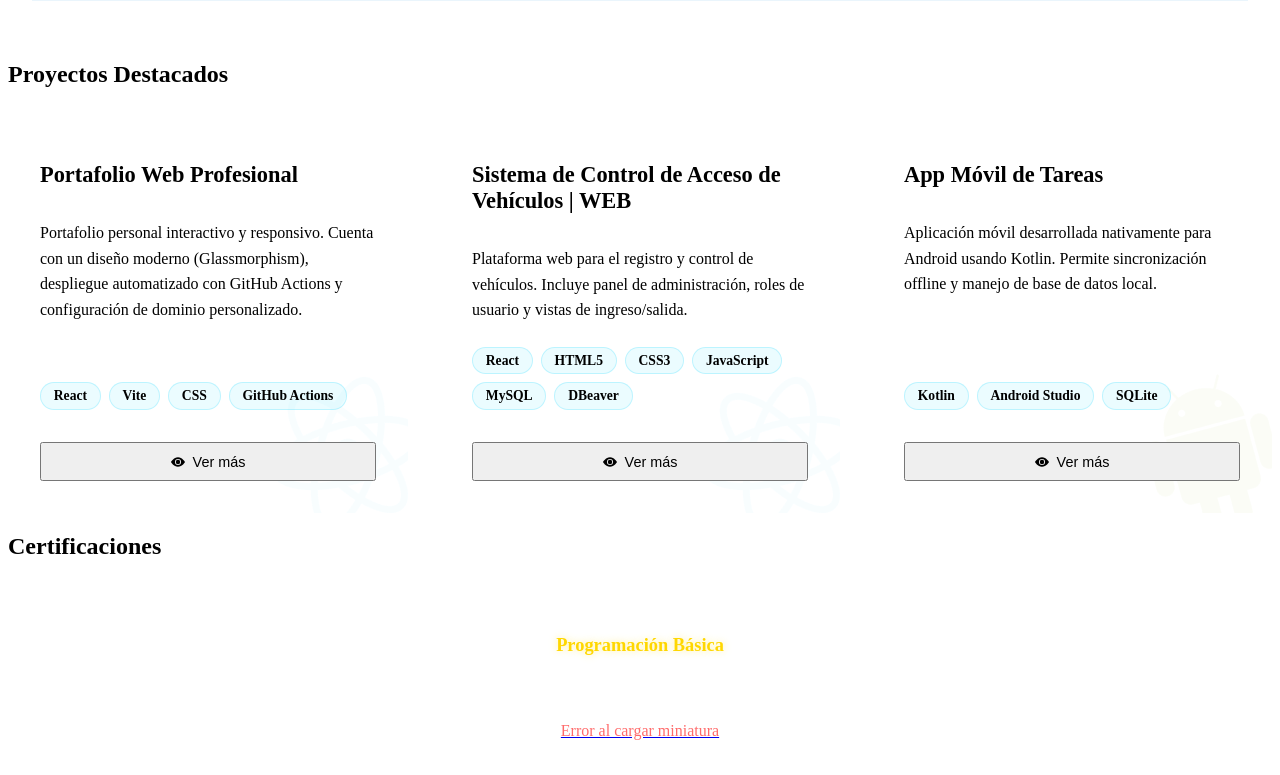
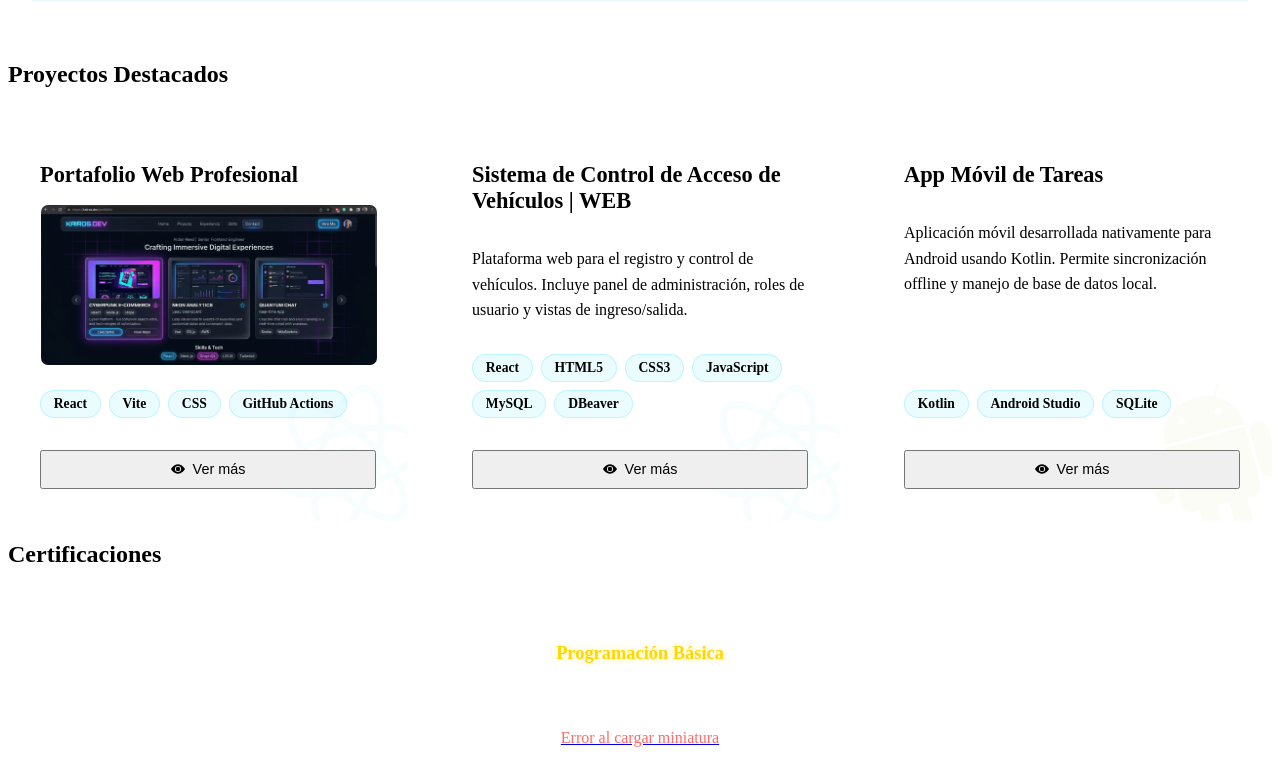
Before and after one commit to Seba-erc/Portafolio-Web, a React (Vite) app: page / in a window 1280 px wide. Shown: the part 4705-5480 px from the top of the page. Built offline with nearby package versions, Linux system fonts and the light colour scheme; the HTML template or start-up script is replaced by a standard one.

Commit message:
Agregar soporte para imágenes en las tarjetas de proyectos y añadir preview del portafolio

```diff
--- a/src/components/sections/Projects.jsx
+++ b/src/components/sections/Projects.jsx
@@ -17,9 +17,13 @@ export default function Projects({ onViewMore }) {
               {project.title}
             </h3>
 
-            <p style={{ fontSize: '1rem', color: 'var(--text-secondary)', marginBottom: '1.5rem', flexGrow: 1, lineHeight: '1.6', zIndex: 1 }}>
-              {project.shortDescription}
-            </p>
+            {project.image ? (
+              <img src={project.image} alt={project.title} style={{ width: '100%', height: '160px', objectFit: 'cover', borderRadius: '8px', marginBottom: '1.5rem', zIndex: 1, position: 'relative', border: '1px solid rgba(255,255,255,0.1)' }} />
+            ) : (
+              <p style={{ fontSize: '1rem', color: 'var(--text-secondary)', marginBottom: '1.5rem', flexGrow: 1, lineHeight: '1.6', zIndex: 1 }}>
+                {project.shortDescription}
+              </p>
+            )}
 
             <div style={{ display: 'flex', flexWrap: 'wrap', gap: '0.5rem', marginBottom: '2rem', zIndex: 1 }}>
               {project.tech.map((tech, tIndex) => (
--- a/src/data/projectsData.js
+++ b/src/data/projectsData.js
@@ -2,7 +2,8 @@ export const projectsData = [
   {
     id: 1,
     title: "Portafolio Web Profesional",
-    shortDescription: "Portafolio personal interactivo y responsivo. Cuenta con un diseño moderno (Glassmorphism), despliegue automatizado con GitHub Actions y configuración de dominio personalizado.",
+    shortDescription: "",
+    image: "/images/portafolio_preview.jpg",
     longDescription: "Este portafolio web fue creado desde cero utilizando React y Vite para asegurar un rendimiento óptimo y tiempos de carga rápidos. \n\nEl diseño se basa en la tendencia Glassmorphism (efecto cristal) combinada con paletas de colores oscuros y acentos neón para dar un aspecto profesional y futurista. Todo el CSS es puro (Vanilla CSS) para mantener el control total sobre las animaciones y estilos responsivos.\n\nEl proyecto cuenta con un flujo de CI/CD configurado a través de GitHub Actions que despliega automáticamente el sitio en GitHub Pages cada vez que se hace un 'push' a la rama principal. Además, está enlazado a un dominio personalizado con certificado SSL gestionado por Cloudflare.",
     tech: ["React", "Vite", "CSS", "GitHub Actions"],
     github: "https://github.com/Seba-erc/Portafolio-Web",
```
Also changed, not shown: public/images/portafolio_preview.jpg (added).
